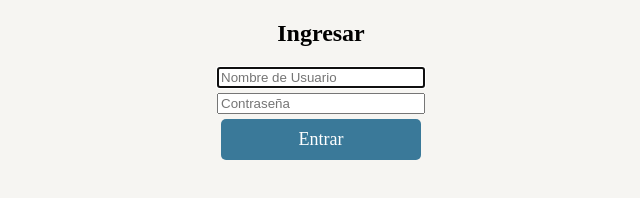
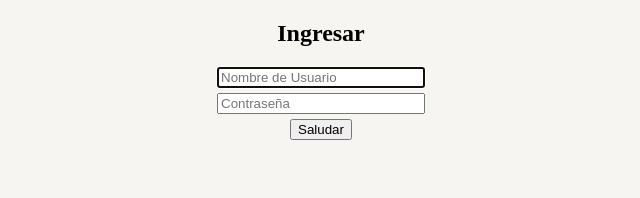
Before and after one commit to Kevinbmx/vidrieria, a plain HTML site: page ProyectoFinal(VN)/build/web/login.html in a window 1280 px wide. Shown: the whole page, without its empty margins (319-959 px from the left). Drawn offline with Linux system fonts and the light colour scheme.

Commit message:
cambio de boton

```diff
--- a/ProyectoFinal(VN)/build/web/login.html
+++ b/ProyectoFinal(VN)/build/web/login.html
@@ -16,9 +16,10 @@
                 <!--<label for="password" class="sr-only">Contraseña</label>-->
                 <input type="password" id="password" class="" placeholder="Contraseña" required>
                 <br>
-                <div class="boton-efecto">
+<!--                <div class="boton-efecto">
                     <a  id="btn-login" >Entrar</a>
-                </div>
+                </div>-->
+                <button id="btn-login">Saludar</button>
             </form>
         </div>
         <script src="js/jquery-2.1.4.js" type="text/javascript"></script>
```
Also changed, not shown: ProyectoFinal(VN)/web/login.html (+3 -2 lines).
